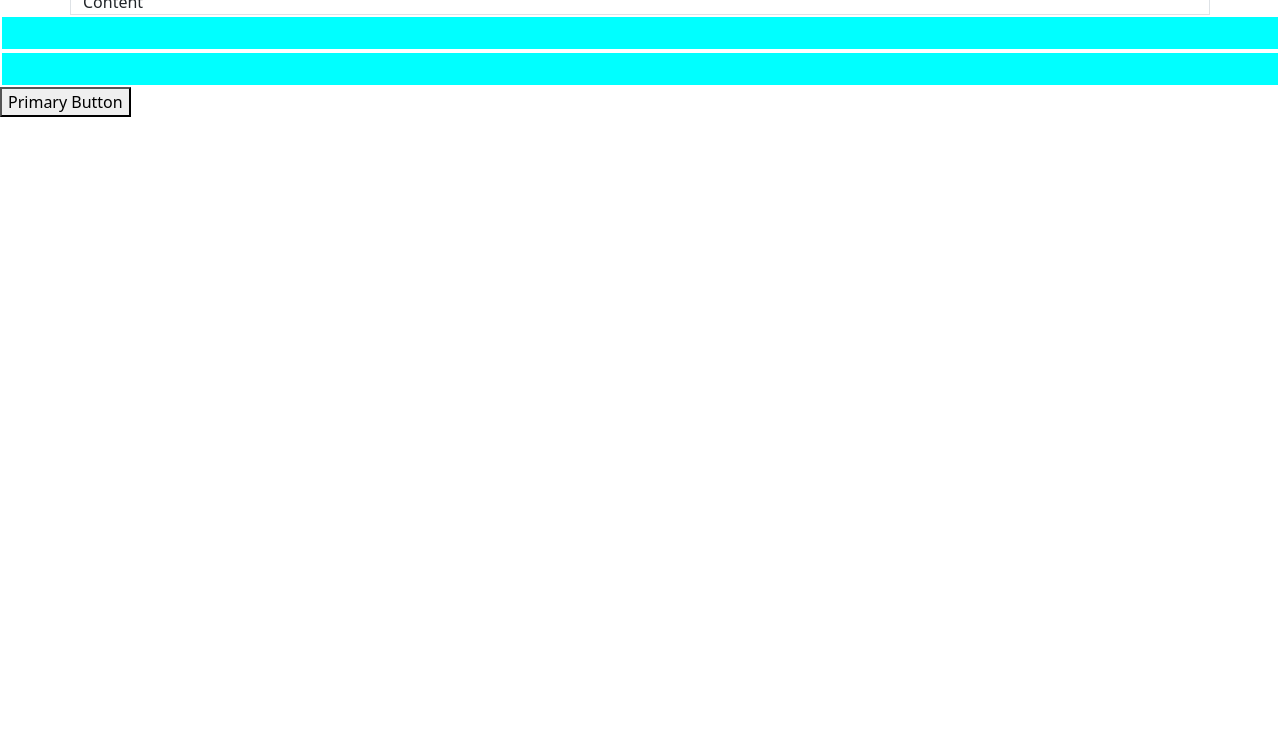
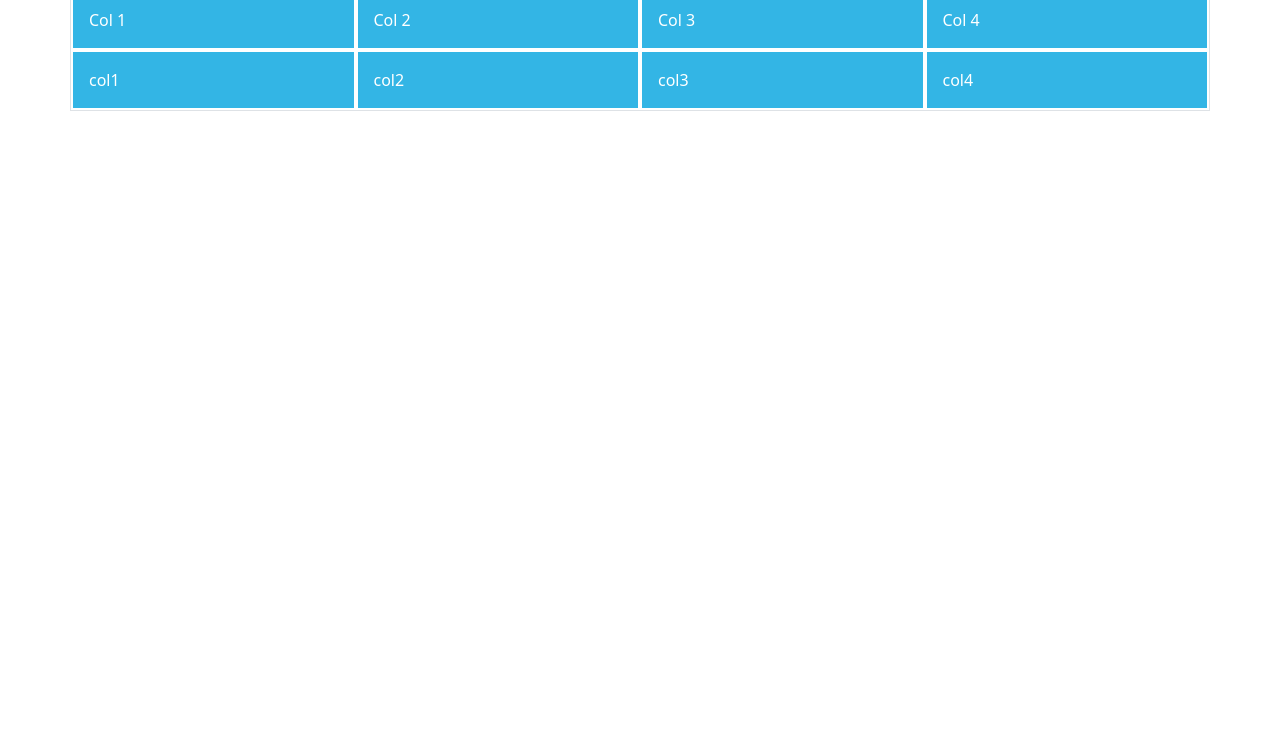
Before and after one commit to AnxiousPsyche/Project, a website: page Bootstrap/index.html in a window 1280 px wide. Shown: the part 67-800 px from the top of the page. Drawn offline with nearby package versions, Linux system fonts and the light colour scheme.

Commit message:
Lesson 2 Bootstrap intro

```diff
--- a/Bootstrap/index.html
+++ b/Bootstrap/index.html
@@ -4,12 +4,12 @@
     <meta charset="UTF-8">
     <meta name="viewport" content="width=device-width, initial-scale=1.0">
     <title>Document</title>
-    <link href="/node_modules/bootstrap/dist/css/bootstrap.min.css"rel="stylesheet">
+    <link href="/node_modules/bootstrap/dist/css/bootstrap.min.css" rel="stylesheet">
     <link href="styles.css" rel="stylesheet">
     <style>
-        [class*='col'] {
+        [class*="col"]{
             padding: 1rem;
-            background-color: aqua;
+            background-color: #33b5e5;
             border: 2px solid #fff;
             color: #fff;
         }
@@ -17,10 +17,19 @@
 </head>
 <body>
     <h1>Hello Bootstrap</h1>
-    <div class="container-sm border">Content</div>
-    <div class="row"></div>
-    <div class="col"></div>
-    <div class="col"></div>
-    <button className="btn btn-primary"> Primary Button</button>
+    <div class="container-sm border">
+        <div class="row">
+            <div class="col">Col 1</div>
+            <div class="col">Col 2</div>
+            <div class="col">Col 3</div>
+            <div class="col">Col 4</div>
+        </div>
+        <div class="row">
+            <div class="col">col1</div>
+            <div class="col">col2</div>
+            <div class="col">col3</div>
+            <div class="col">col4</div>
+        </div>
+    </div>
 </body>
 </html>
```
Also changed, not shown: 11.0 Bootstrap Intro/index.html (added).
